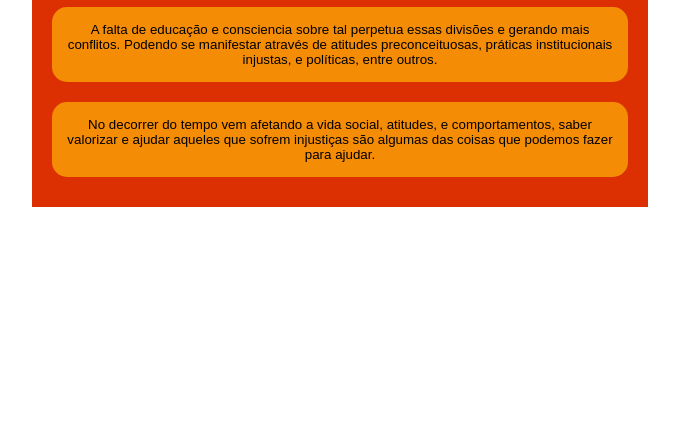
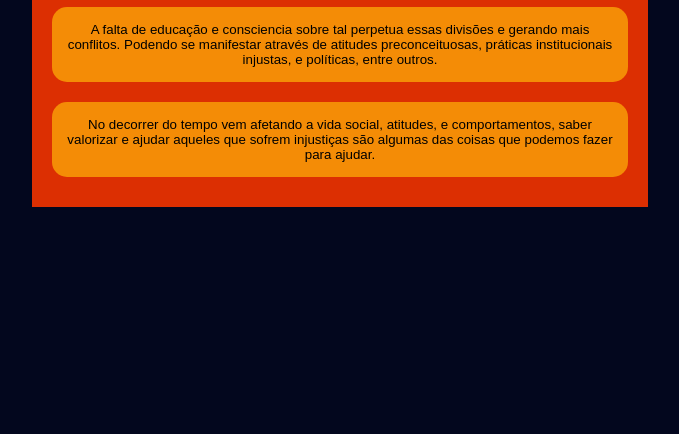
Before and after one commit to DylanRX7xD/3-B-Projeto--programa-e-portugues, a plain HTML site: page index.html in a window 1280 px wide. Shown: the part 366-800 px from the top of the page, without its empty margins (288-967 px from the left). Drawn offline with Linux system fonts and the light colour scheme.

Commit message:
Add files via upload

```diff
--- a/style.css
+++ b/style.css
@@ -22,7 +22,7 @@
 }
 
 body{
-    background-color: var(--verde-escuro);
+    background-color: var(--rich-black);
     color: var(--platina);
     display: flex;
     justify-content: center;
```
